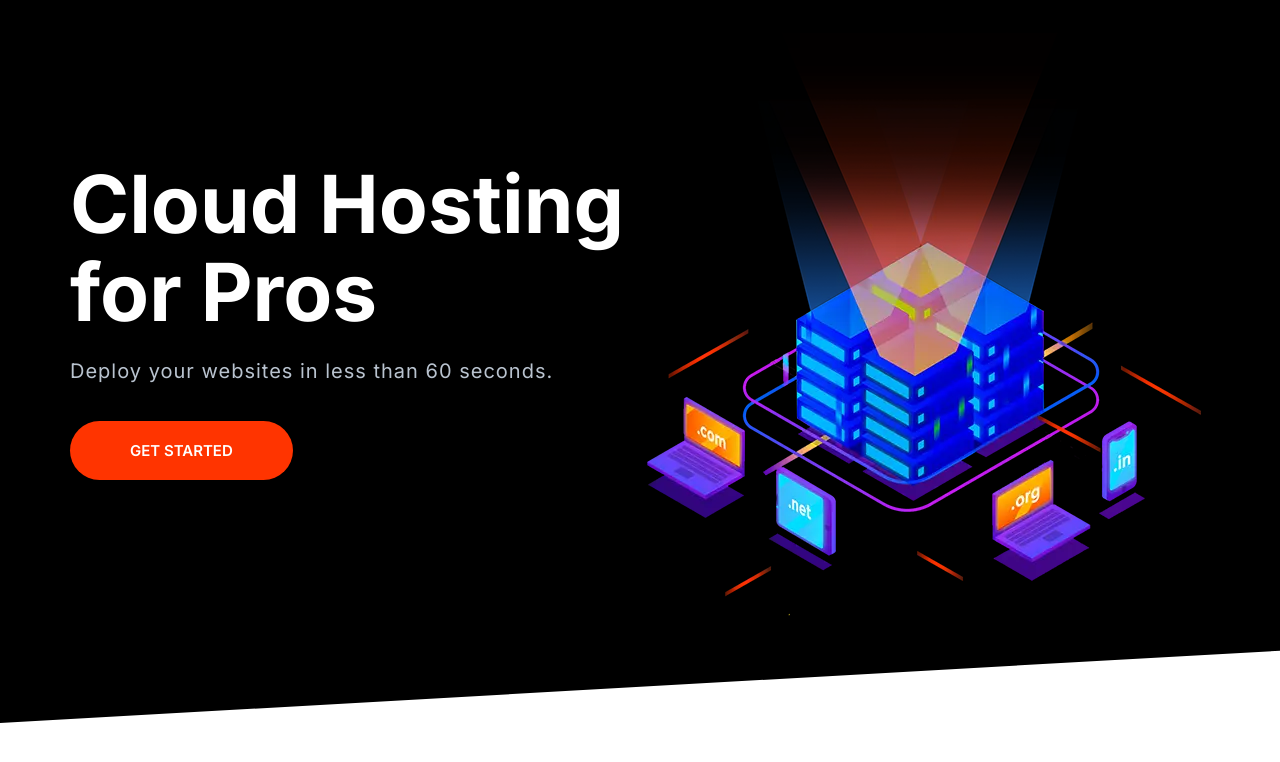
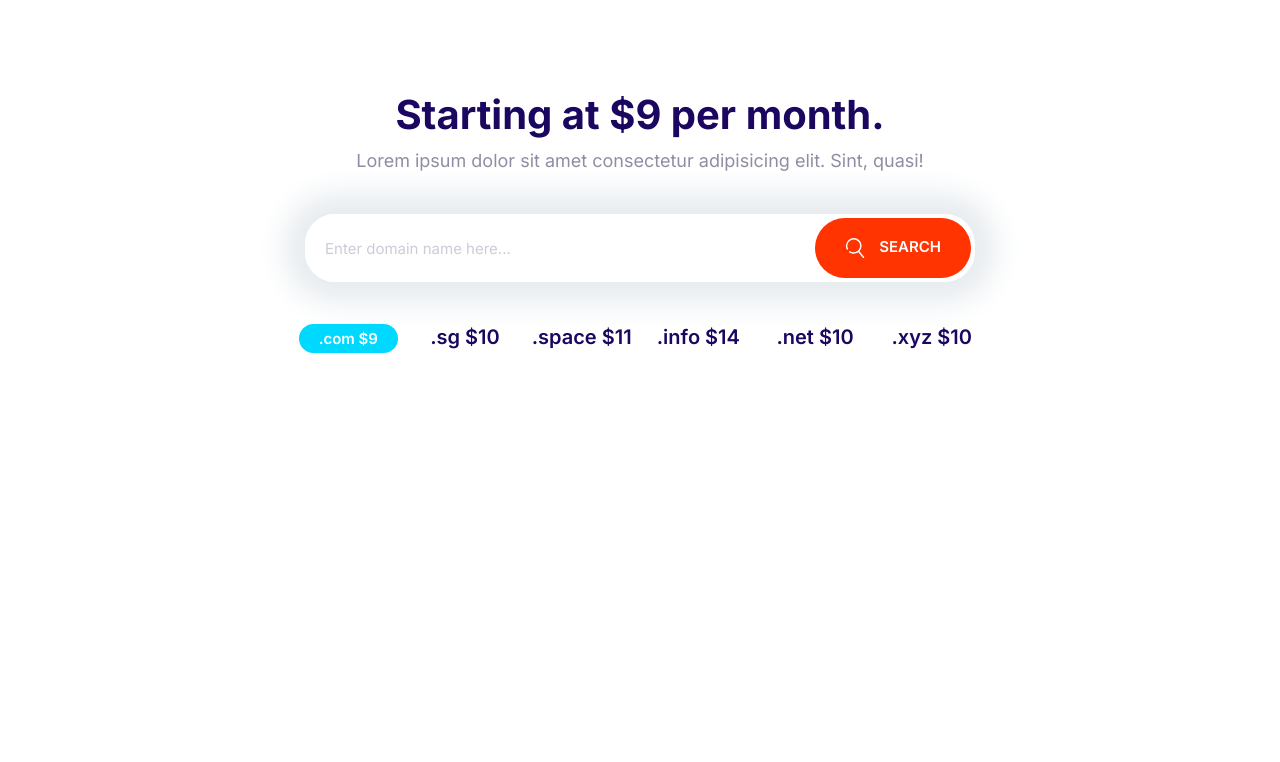
Before and after one commit to skeltonskelter/Skelterfy, a plain HTML site: page index.html in a window 1280 px wide. Drawn offline with Linux system fonts and the light colour scheme.

Commit message:
Build the domain block components.

```diff
--- a/css/styles.css
+++ b/css/styles.css
@@ -206,10 +206,18 @@ a {
   font-size: 1.8rem;
   font-weight: 600;
   margin: 1rem 0;
+  outline: 0;
   padding: 2rem 3rem;
   text-align: center;
   text-transform: uppercase;
   white-space: nowrap;
+}
+
+.btn .icon {
+  width: 2rem;
+  height: 2rem;
+  margin-right: 1rem;
+  vertical-align: middle;
 }
 
 .btn--primary {
@@ -290,7 +298,7 @@ a {
 .input-group .input {
   border: 0;
   flex-grow: 1;
-  padding: 1.5rem 1rem;
+  padding: 1.5rem 2rem;
 }
 
 .input-group .btn {
@@ -300,6 +308,12 @@ a {
 @media screen and (min-width: 1024px) {
   .input {
     font-size: 1.5rem;
+  }
+}
+
+@media screen and (max-width: 767px) {
+  .input {
+    width: 100%;
   }
 }
 
@@ -725,3 +739,29 @@ a {
     align-self: center;
   }
 }
+
+/* Domain Block */
+
+.block-domain .input-group {
+  box-shadow: 0 0 30px 20px #e6ebee;
+  border: 0;
+  margin: 4rem auto;
+  max-width: 670px;
+}
+
+.block-domain__prices {
+  display: grid;
+  grid-template-columns: repeat(3, 1fr);
+  grid-template-rows: repeat(2, 6rem);
+  font-size: 2rem;
+  font-weight: 600;
+  justify-items: center;
+  max-width: 700px;
+  margin: 0 auto;
+}
+
+@media screen and (min-width: 768px) {
+  .block-domain__prices {
+    grid-template-columns: repeat(auto-fit, minmax(10rem, 1fr));
+  }
+}
--- a/index.html
+++ b/index.html
@@ -15,27 +15,34 @@
     <link rel="stylesheet" href="css/styles.css" />
   </head>
   <body>
-    <section class="block block--dark block--skewed-left hero">
-      <div class="container grid grid--cols-2">
-        <header class="block__header hero__content">
-          <h1 class="block__heading">Cloud Hosting for Pros</h1>
-          <p class="hero__tagline">
-            Deploy your websites in less than 60 seconds.
-          </p>
-          <a href="#" class="btn btn--accent btn--stretch">Get Started</a>
-        </header>
-        <picture>
-          <source
-            type="image/webp"
-            srcset="images/banner.webp 1x, images/banner@2x.webp 2x"
-          />
-          <source
-            type="image/png"
-            srcset="images/banner.png 1x, images/banner@2x.png 2x"
-          />
-          <img class="hero__image" src="images/banner.png" alt="" />
-        </picture>
+    <section class="block container block-domain">
+      <header class="block__header">
+        <h2>Starting at $9 per month.</h2>
+        <p>
+          Lorem ipsum dolor sit amet consectetur adipisicing elit. Sint, quasi!
+        </p>
+      </header>
+      <div class="input-group">
+        <input
+          type="text"
+          class="input"
+          placeholder="Enter domain name here..."
+        />
+        <button class="btn btn--accent">
+          <svg class="icon icon--white">
+            <use xlink:href="images/sprite.svg#search"></use>
+          </svg>
+          Search
+        </button>
       </div>
+      <ul class="list block-domain__prices">
+        <li><span class="badge badge--secondary">.com $9</span></li>
+        <li>.sg $10</li>
+        <li>.space $11</li>
+        <li>.info $14</li>
+        <li>.net $10</li>
+        <li>.xyz $10</li>
+      </ul>
     </section>
     <script src="js/main.js"></script>
   </body>
```
Also changed, not shown: components/block-domain.html (added, +24 -0 lines).
